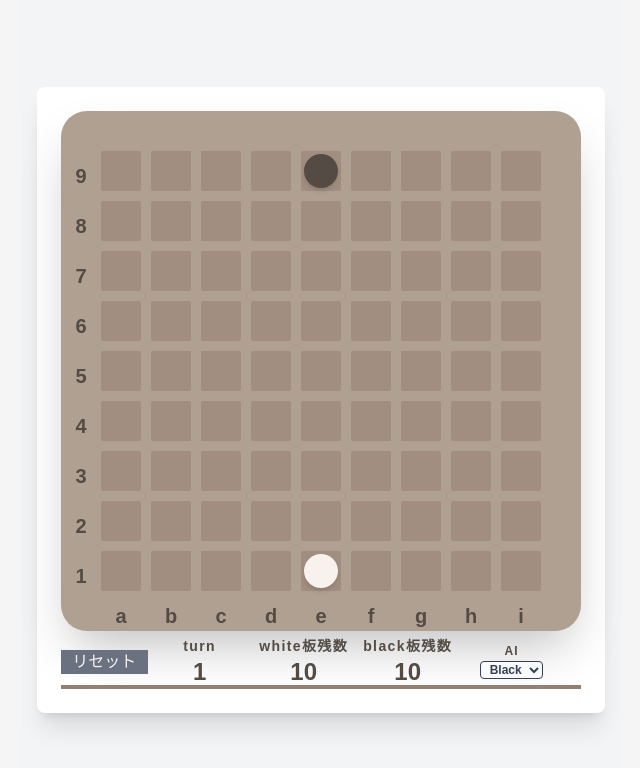
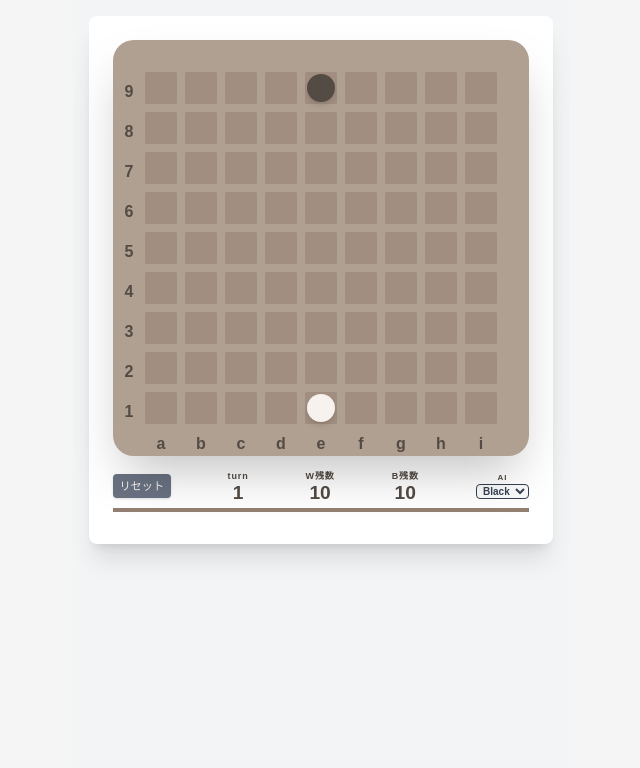
Before and after one commit to toyohisa2nakada/quoridor-app, a React (Vite) app: page / in a window 1280 px wide. Shown: the top 768 px of the page, without its empty margins (319-959 px from the left). Built offline with nearby package versions, Linux system fonts and the light colour scheme.

Commit message:
スマートフォン画面対応

```diff
--- a/src/App.tsx
+++ b/src/App.tsx
@@ -2,7 +2,7 @@ import QuoridorGame from './components/QuoridorGame'
 
 function App() {
   return (
-    <div className="w-full min-h-screen flex items-center justify-center bg-gray-100 p-4">
+    <div className="w-full min-h-screen flex items-start justify-center bg-gray-100 p-2 sm:p-4 overflow-hidden">
       <QuoridorGame />
     </div>
   )
--- a/src/components/InfoBar.tsx
+++ b/src/components/InfoBar.tsx
@@ -8,35 +8,37 @@ interface InfoBarProps {
 export default function InfoBar({ game, scaleBase }: InfoBarProps) {
     return (
         <div
-            className="relative flex items-center border-b-[4px] border-[#948073] mt-2"
-            style={{ width: `${52 * scaleBase}px`, height: `${5 * scaleBase}px` }}
+            className="flex items-center justify-between border-b-[4px] border-[#948073] mt-2 mb-2 w-full gap-1"
+            style={{ width: `${52 * scaleBase}px`, height: `${6 * scaleBase}px` }}
         >
-            <div className="w-1/6 text-center flex flex-col justify-center">
+            <div className="flex flex-col justify-center">
                 <button
-                    className="text-[#F7F2EE] bg-gray-500 hover:bg-gray-600 active:bg-gray-700 cursor-pointer"
+                    className="text-[#F7F2EE] bg-gray-500 hover:bg-gray-600 active:bg-gray-700 cursor-pointer rounded whitespace-nowrap shadow-sm"
+                    style={{ fontSize: `${Math.max(10, 1.4 * scaleBase)}px`, padding: `${0.4 * scaleBase}px ${0.8 * scaleBase}px` }}
                     onClick={game.resetGame}
                 >リセット</button>
             </div>
-            <div className="w-1/5 text-center flex flex-col justify-center">
-                <span className="text-[#534B44] font-bold text-sm tracking-widest">turn</span>
-                <span className="text-[#534B44] font-bold text-2xl">{game.state.turnNum}</span>
+            <div className="flex flex-col justify-center items-center">
+                <span className="text-[#534B44] font-bold tracking-widest" style={{ fontSize: `${Math.max(9, 1 * scaleBase)}px` }}>turn</span>
+                <span className="text-[#534B44] font-bold leading-none" style={{ fontSize: `${Math.max(16, 2.4 * scaleBase)}px` }}>{game.state.turnNum}</span>
             </div>
-            <div className="w-1/5 text-center flex flex-col justify-center">
-                <span className="text-[#534B44] font-bold text-sm tracking-widest">white板残数</span>
-                <span className="text-[#534B44] font-bold text-2xl">{10 - game.state.n_p0_wall}</span>
+            <div className="flex flex-col justify-center items-center">
+                <span className="text-[#534B44] font-bold tracking-widest whitespace-nowrap" style={{ fontSize: `${Math.max(9, 1 * scaleBase)}px` }}>W残数</span>
+                <span className="text-[#534B44] font-bold leading-none" style={{ fontSize: `${Math.max(16, 2.4 * scaleBase)}px` }}>{10 - game.state.n_p0_wall}</span>
             </div>
-            <div className="w-1/5 text-center flex flex-col justify-center">
-                <span className="text-[#534B44] font-bold text-sm tracking-widest">black板残数</span>
-                <span className="text-[#534B44] font-bold text-2xl">{10 - game.state.n_p1_wall}</span>
+            <div className="flex flex-col justify-center items-center">
+                <span className="text-[#534B44] font-bold tracking-widest whitespace-nowrap" style={{ fontSize: `${Math.max(9, 1 * scaleBase)}px` }}>B残数</span>
+                <span className="text-[#534B44] font-bold leading-none" style={{ fontSize: `${Math.max(16, 2.4 * scaleBase)}px` }}>{10 - game.state.n_p1_wall}</span>
             </div>
-            <div className="w-1/5 text-center flex flex-col justify-center items-center gap-1">
-                <span className="text-[#534B44] font-bold text-xs tracking-widest leading-none">AI</span>
+            <div className="flex flex-col justify-center items-center gap-[2px]">
+                <span className="text-[#534B44] font-bold tracking-widest leading-none" style={{ fontSize: `${Math.max(8, 1 * scaleBase)}px` }}>AI</span>
                 <select
-                    className="text-xs font-bold border rounded px-1 text-gray-700 bg-gray-50 outline-none cursor-pointer text-center"
+                    className="font-bold border rounded text-gray-700 bg-gray-50 outline-none cursor-pointer text-center"
+                    style={{ fontSize: `${Math.max(10, 1.2 * scaleBase)}px`, padding: `0 ${0.2 * scaleBase}px` }}
                     value={game.state.aiPlayer}
                     onChange={(e) => game.setAiPlayer(e.target.value as any)}
                 >
-                    <option value="none">None</option>
+                    <option value="none">無し</option>
                     <option value="white">White</option>
                     <option value="black">Black</option>
                     <option value="both">Both</option>
--- a/src/components/QuoridorGame.tsx
+++ b/src/components/QuoridorGame.tsx
@@ -1,3 +1,4 @@
+import { useState, useEffect } from 'react';
 import { useQuoridor } from '../hooks/useQuoridor';
 import Board from './Board';
 // import ControlPanel from './ControlPanel';
@@ -6,11 +7,24 @@ import InfoBar from './InfoBar';
 export default function QuoridorGame() {
   const game = useQuoridor();
 
-  // Basic scaling factor `bs` (e.g., bs = 10px -> total width = 520px)
-  const scaleBase = 10;
+  // Basic scaling factor `scaleBase`, dynamically calculated based on window size
+  const [scaleBase, setScaleBase] = useState(10);
+
+  useEffect(() => {
+    const handleResize = () => {
+      // Allow padding around the board container. Total board width is 52 units.
+      const availableWidth = window.innerWidth - 32;
+      const calculatedScale = Math.min(8, Math.max(3, availableWidth / 52));
+      setScaleBase(calculatedScale);
+    };
+
+    handleResize(); // Initial measurement
+    window.addEventListener('resize', handleResize);
+    return () => window.removeEventListener('resize', handleResize);
+  }, []);
 
   return (
-    <div className="flex bg-white shadow-xl rounded-lg p-6 flex-col md:flex-row gap-6 items-start">
+    <div className="flex bg-white shadow-xl rounded-lg p-3 sm:p-6 flex-col md:flex-row gap-4 sm:gap-6 items-start">
       <div className="flex flex-col relative w-max">
         {game.state.winner !== null && (
           <div className="absolute top-0 left-0 w-full z-50 p-4 text-center bg-green-100 text-green-800 font-bold rounded-lg mb-4 shadow-md">
--- a/src/index.css
+++ b/src/index.css
@@ -27,7 +27,7 @@ body {
   background-color: #f5f5f5;
   display: flex;
   justify-content: center;
-  align-items: center;
+  align-items: start;
   min-height: 100vh;
   font-family: sans-serif;
 }
```
